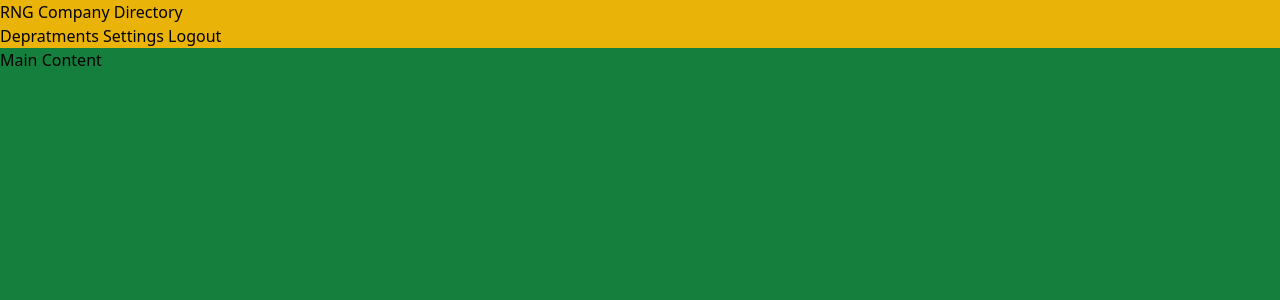
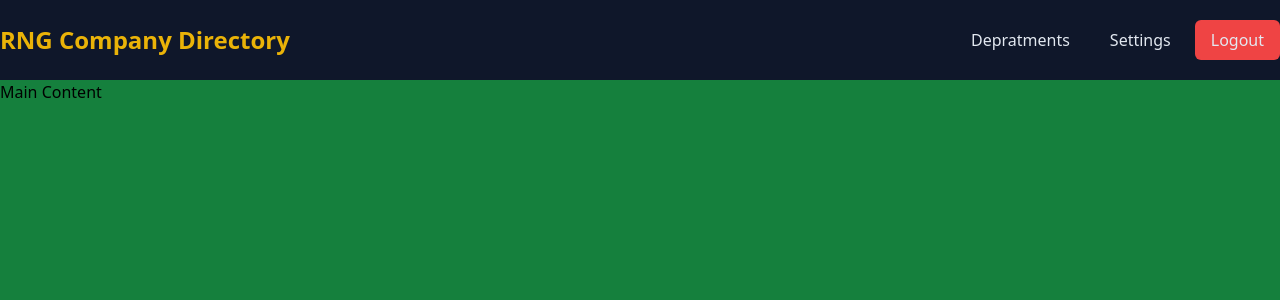
Before and after one commit to rngmatch/vue-company-directory-mr, a Vue app: page / in a window 1280 px wide. Shown: the top 300 px of the page. Built offline with nearby package versions, Linux system fonts and the light colour scheme.

Commit message:
added navigation

```diff
--- a/src/components/NavBar.vue
+++ b/src/components/NavBar.vue
@@ -4,7 +4,7 @@ const brand = ref('RNG Company Directory')
 </script>
 
 <template>
-  <nav class="bg-yellow-500">
+  <nav>
     <div class="wrapper">
       <div class="brand">
         <span class="brand-title">{{ brand }}</span>
@@ -12,10 +12,31 @@ const brand = ref('RNG Company Directory')
       <div class="menu">
         <a href="#" class="menu-item">Depratments </a>
         <a href="#" class="menu-item">Settings </a>
-        <a href="#" class="menu-item">Logout </a>
+        <a href="#" class="menu-login">Logout </a>
       </div>
     </div>
   </nav>
 </template>
 
-<style scoped lang="postcss"></style>
+<style scoped lang="postcss">
+nav {
+  @apply flex h-20 items-center justify-between bg-slate-900 text-slate-200;
+  .wrapper {
+    @apply container mx-auto flex w-full items-center justify-between;
+    .brand {
+      &-title {
+        @apply text-2xl font-bold text-yellow-500;
+      }
+    }
+    .menu {
+      @apply flex gap-2;
+      &-item {
+        @apply rounded-md px-4 py-2 hover:bg-yellow-700 hover:text-slate-900;
+      }
+      &-login {
+        @apply rounded-md bg-red-500 px-4 py-2 hover:bg-red-700 hover:font-bold hover:text-slate-900;
+      }
+    }
+  }
+}
+</style>
```
